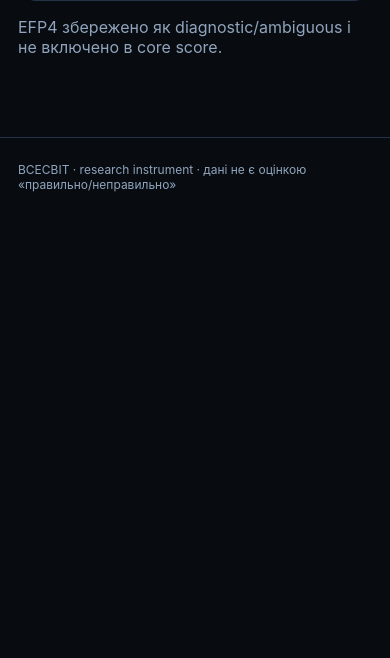
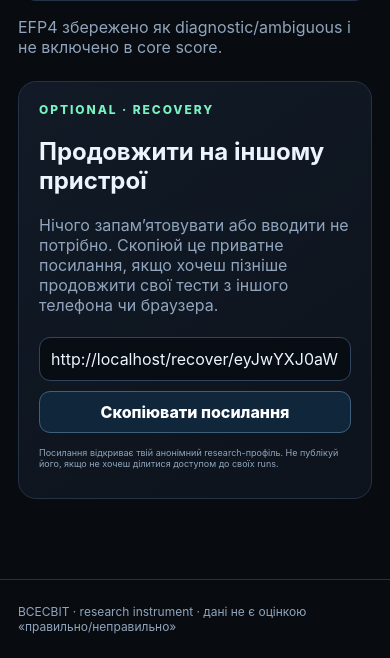
Before and after one commit to allojack69-ops/cognitive-command-center, a Flask app: page /human-ai/1/result in a window 390 px wide. Shown: the part 949-1607 px from the top of the page. Before the commit the page ends 1141 px from the top, so only its background shows below. Run offline with Flask 3, Linux system fonts and the light colour scheme; the visitor is signed in with stand-in values (Sample User, id 1); tables that the repository leaves empty hold one stand-in row (values such as "Sample post").

Commit message:
Add frictionless participant recovery links

```diff
--- a/app.py
+++ b/app.py
@@ -6,6 +6,7 @@ from pathlib import Path
 from flask import Flask, render_template, request, redirect, url_for, session, flash, Response, abort
 from sqlalchemy import select, func
 from werkzeug.middleware.proxy_fix import ProxyFix
+from itsdangerous import URLSafeTimedSerializer, BadSignature, SignatureExpired
 
 from db import init_db, SessionLocal, Participant, Run, Answer, BenchmarkPack, log_event, utcnow
 from studies import (
@@ -54,6 +55,31 @@ def current_participant(db):
 
 def new_run_id():
     return "R-"+secrets.token_hex(8)
+
+
+RECOVERY_SALT="participant-recovery-v1"
+RECOVERY_MAX_AGE=365*24*60*60
+
+
+def recovery_serializer():
+    return URLSafeTimedSerializer(
+        app.secret_key,
+        salt=RECOVERY_SALT
+    )
+
+
+def make_recovery_token(participant_id):
+    return recovery_serializer().dumps({
+        "participant_id":participant_id
+    })
+
+
+def recovery_link_for(participant_id):
+    return url_for(
+        "recover_participant",
+        token=make_recovery_token(participant_id),
+        _external=True
+    )
 
 def admin_required(fn):
     @wraps(fn)
@@ -168,6 +194,79 @@ def index():
 
     return render_template("index.html",participant=p,runs=my_runs,stats=stats)
 
+@app.route("/recover/<token>",methods=["GET","POST"])
+def recover_participant(token):
+    try:
+        payload=recovery_serializer().loads(
+            token,
+            max_age=RECOVERY_MAX_AGE
+        )
+    except SignatureExpired:
+        return render_template(
+            "message.html",
+            title="Посилання прострочене",
+            message="Це recovery-посилання вже не діє."
+        ),410
+    except BadSignature:
+        return render_template(
+            "message.html",
+            title="Некоректне посилання",
+            message="Recovery-посилання пошкоджене або недійсне."
+        ),403
+
+    participant_id=payload.get("participant_id")
+
+    if not participant_id:
+        abort(403)
+
+    with SessionLocal() as db:
+        p=db.get(Participant,participant_id)
+
+        if not p:
+            abort(404)
+
+        completed=db.scalar(
+            select(func.count())
+            .select_from(Run)
+            .where(
+                Run.participant_id==p.id,
+                Run.status=="completed",
+                ~Run.study_key.like("BENCHMARK:%")
+            )
+        ) or 0
+
+        same=session.get("participant_id")==p.id
+
+        if request.method=="POST":
+            previous=session.get("participant_id")
+            session["participant_id"]=p.id
+
+            log_event(
+                db,
+                "PARTICIPANT_RECOVERED",
+                participant_id=p.id,
+                payload={
+                    "previous_participant_id":
+                        previous if previous!=p.id else None
+                }
+            )
+            db.commit()
+
+            flash(
+                "Анонімний профіль відновлено ✓",
+                "ok"
+            )
+
+            return redirect(url_for("index"))
+
+    return render_template(
+        "recover.html",
+        participant=p,
+        completed=completed,
+        same=same
+    )
+
+
 @app.route("/bot/new",methods=["GET","POST"])
 def bot_new():
     if request.method=="POST":
@@ -236,7 +335,13 @@ def bot_result(run_id):
         p=current_participant(db)
         if run.participant_id!=p.id and not session.get("admin"): abort(403)
         metrics=bot_metrics(run.answers)
-    return render_template("result_bot.html",run=run,m=metrics)
+        recovery_link=recovery_link_for(run.participant_id)
+    return render_template(
+        "result_bot.html",
+        run=run,
+        m=metrics,
+        recovery_link=recovery_link
+    )
 
 
 @app.get("/compare")
@@ -698,7 +803,13 @@ def hai_result(run_id):
         p=current_participant(db)
         if run.participant_id!=p.id and not session.get("admin"): abort(403)
         metrics=human_ai_metrics(run.answers)
-    return render_template("result_hai.html",run=run,m=metrics)
+        recovery_link=recovery_link_for(run.participant_id)
+    return render_template(
+        "result_hai.html",
+        run=run,
+        m=metrics,
+        recovery_link=recovery_link
+    )
 
 @app.get("/benchmarks")
 def benchmarks():
--- a/static/style.css
+++ b/static/style.css
@@ -163,3 +163,33 @@ color:#c7d6e5;
 font-size:13px;
 line-height:1.5;
 }
+
+/* ==========================================================
+   Participant recovery
+   ========================================================== */
+
+.recovery-card{
+margin-top:24px;
+}
+
+.copyrow{
+display:flex;
+gap:10px;
+align-items:stretch;
+margin:14px 0;
+}
+
+.copyrow input{
+min-width:0;
+flex:1;
+}
+
+.copyrow button{
+white-space:nowrap;
+}
+
+@media (max-width:640px){
+.copyrow{
+flex-direction:column;
+}
+}
--- /dev/null
+++ b/templates/_recovery.html
@@ -0,0 +1,40 @@
+{% if recovery_link %}
+<section class="card recovery-card">
+
+<div class="eyebrow">
+OPTIONAL · RECOVERY
+</div>
+
+<h2>Продовжити на іншому пристрої</h2>
+
+<p class="muted">
+Нічого запам’ятовувати або вводити не потрібно.
+Скопіюй це приватне посилання, якщо хочеш пізніше
+продовжити свої тести з іншого телефона чи браузера.
+</p>
+
+<div class="copyrow">
+<input
+    id="recovery-link"
+    type="text"
+    value="{{recovery_link}}"
+    readonly
+    autocomplete="off"
+    spellcheck="false"
+>
+
+<button
+    type="button"
+    onclick="copyFrom('recovery-link',this)"
+>
+Скопіювати посилання
+</button>
+</div>
+
+<p class="muted tiny">
+Посилання відкриває твій анонімний research-профіль.
+Не публікуй його, якщо не хочеш ділитися доступом до своїх runs.
+</p>
+
+</section>
+{% endif %}
--- a/templates/result_bot.html
+++ b/templates/result_bot.html
@@ -12,6 +12,8 @@
 <section class="card"><h2>Update dynamics</h2><div class="tablewrap"><table><tr><th>Item</th><th>Before</th><th>After</th><th>Type</th><th>Δ confidence</th></tr>
 {% for x in m.followups %}<tr><td>{{x.item_id}}</td><td>{{x.previous or "—"}}</td><td>{{x.new}}</td><td><span class="pill">{{x.update_type}}</span></td><td>{{x.confidence_delta if x.confidence_delta is not none else "—"}}</td></tr>{% endfor %}
 </table></div></section>
+{% include "_recovery.html" %}
+
 <div class="toolbar">
 <a class="button" href="{{url_for('compare_models')}}">
 ⇄ Порівняти мої моделі
--- a/templates/result_hai.html
+++ b/templates/result_hai.html
@@ -8,4 +8,5 @@
 </div>
 <section class="card"><h2>Matched pairs</h2><table><tr><th>Pair</th><th>Human flip</th><th>AI flip</th></tr>
 {% for x in m.pairs %}<tr><td>{{x.pair_id}}</td><td>{{x.human_changed}}</td><td>{{x.ai_changed}}</td></tr>{% endfor %}</table></section>
-<p class="muted">EFP4 збережено як diagnostic/ambiguous і не включено в core score.</p>{% endblock %}
+<p class="muted">EFP4 збережено як diagnostic/ambiguous і не включено в core score.</p>
+{% include "_recovery.html" %}{% endblock %}
```
Also changed, not shown: templates/recover.html (added, +60 -0 lines).
